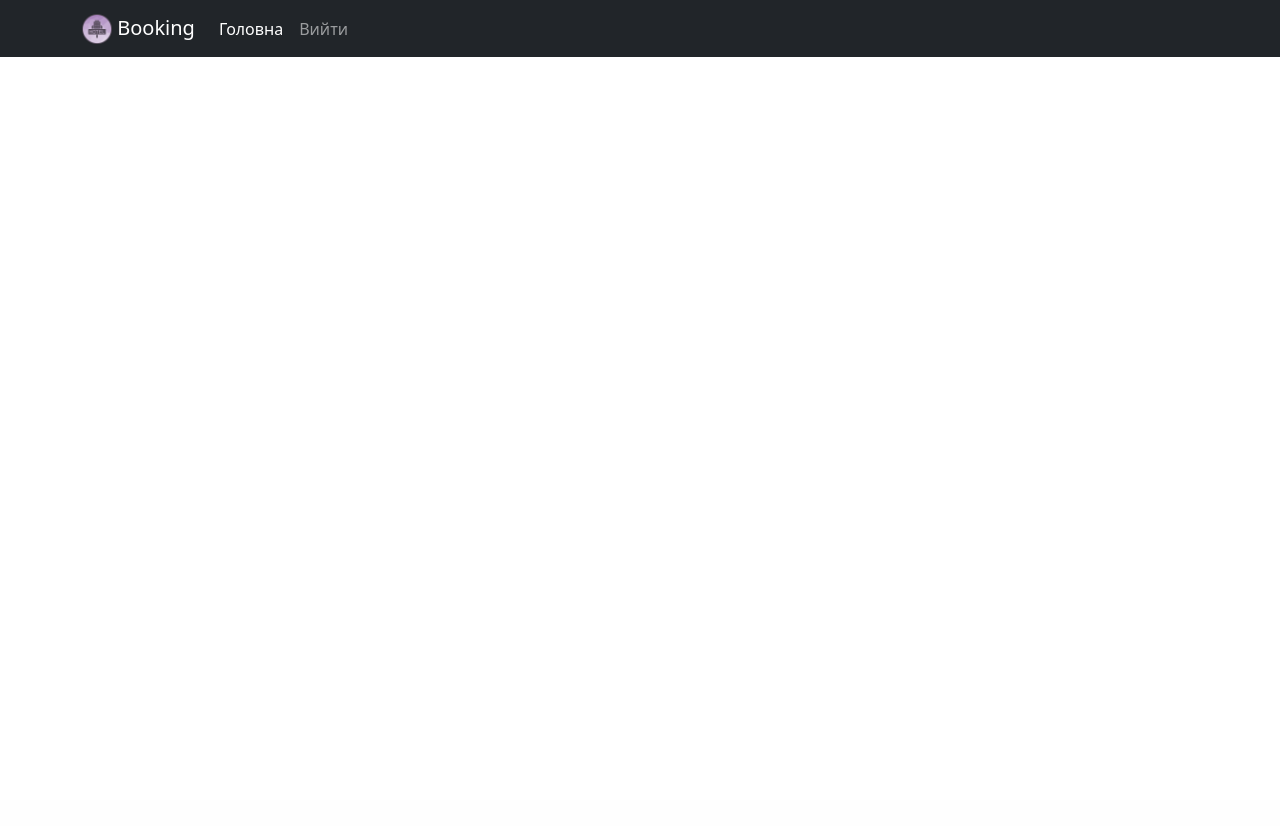
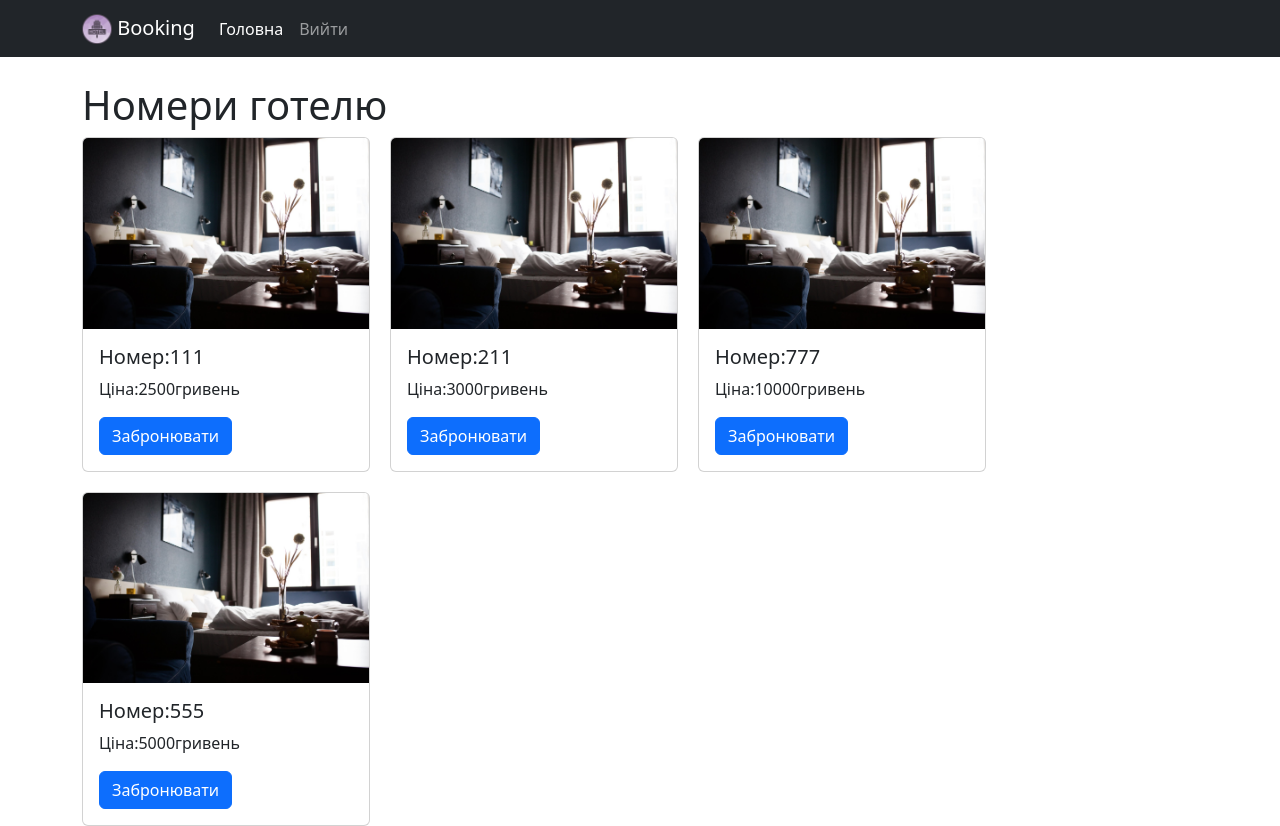
Before and after one commit to pavlofe/booking, a Django app: page / in a window 1280 px wide. Before the commit the page ends 57 px from the top, so only its background shows below. Run offline with Django 5.2, Linux system fonts and the light colour scheme; a user stored in the database is signed in; data comes from the database, SQL or seed files in the repository; both versions use the stored data as it was after the commit.

Commit message:
room_page

```diff
--- a/booking_app/urls.py
+++ b/booking_app/urls.py
@@ -1,7 +1,7 @@
 from django.urls import path
-from .views import home
+from .views import home, room_page
 urlpatterns = [
     path('', home, name='home'),
-
+    path('room/<int:room_id>',room_page, name='room_info'),
 
 ]
--- a/booking_app/views.py
+++ b/booking_app/views.py
@@ -6,3 +6,7 @@ from django.contrib.auth.decorators import login_required
 def home(request):
     rooms = Room.objects.all()
     return render(request,"index.html", context={'rooms':rooms})
+
+def room_page(request, room_id):
+    room = Room.objects.get(id=room_id)
+    return render(request, 'room-info.html', context={'room':room})
--- a/booking_project/urls.py
+++ b/booking_project/urls.py
@@ -25,4 +25,4 @@ urlpatterns = [
     path('admin/', admin.site.urls),
     path('', include('booking_app.urls')),
     path('', include('auth_system.urls')),
-]
+]+ static(settings.MEDIA_URL, document_root=settings.MEDIA_ROOT)
--- /dev/null
+++ b/static/css/style.css
@@ -0,0 +1,5 @@
+.room-list{
+    display: flex;
+    flex-wrap: wrap;
+    gap: 20px;
+}
--- a/templates/index.html
+++ b/templates/index.html
@@ -1 +1,21 @@
 {% extends 'base.html' %}
+{% block content %}
+
+    <h1>Номери готелю</h1>
+    <div class="room-list">
+        {% for room in rooms  %}
+        <div class="card" style="width: 18rem;">
+            <img src="{{room.image.url}}" class="card-img-top">
+            <div class="card-body">
+              <h5 class="card-title">Номер:{{room.title}}</h5>
+              <p class="card-text">Ціна:{{room.price}}гривень</p>
+              <a href="#" class="btn btn-primary">Забронювати</a>
+            </div>
+          </div>
+
+
+        {% endfor %}
+    </div>
+
+
+{% endblock content %}
```
Also changed, not shown: templates/room_page.html (added, +20 -0 lines), db.sqlite3, media/room_images/hotel-1749602_1280.jpg (renamed from room_images/hotel-1749602_1280.jpg), media/room_images/hotel-1749602_1280_1sJfHDR.jpg (renamed from room_images/hotel-1749602_1280_1sJfHDR.jpg), media/room_images/hotel-1749602_1280_c6YYTbP.jpg (renamed from room_images/hotel-1749602_1280_c6YYTbP.jpg), media/room_images/hotel-1749602_1280_hoMMUGS.jpg (renamed from room_images/hotel-1749602_1280_hoMMUGS.jpg).
